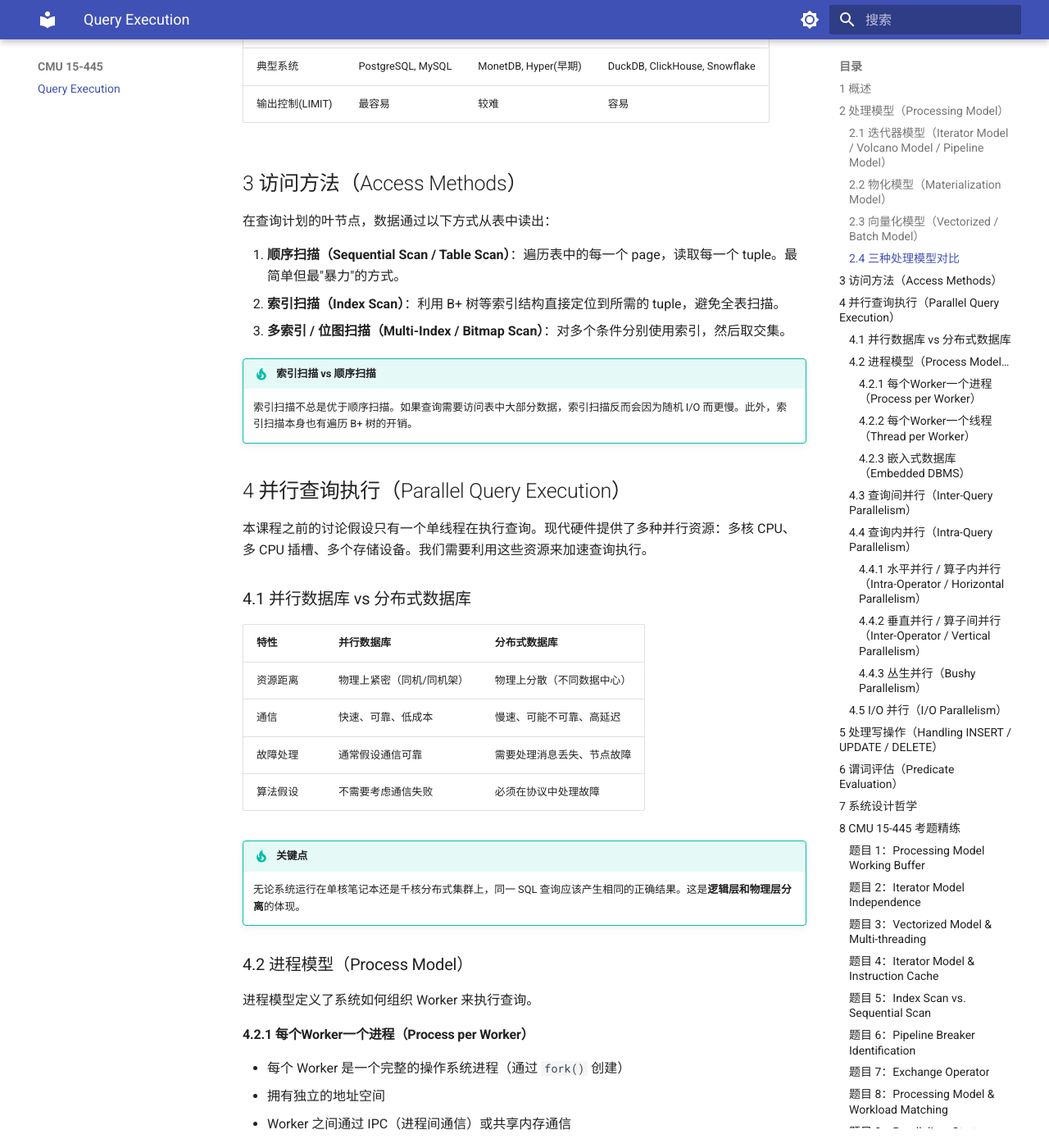
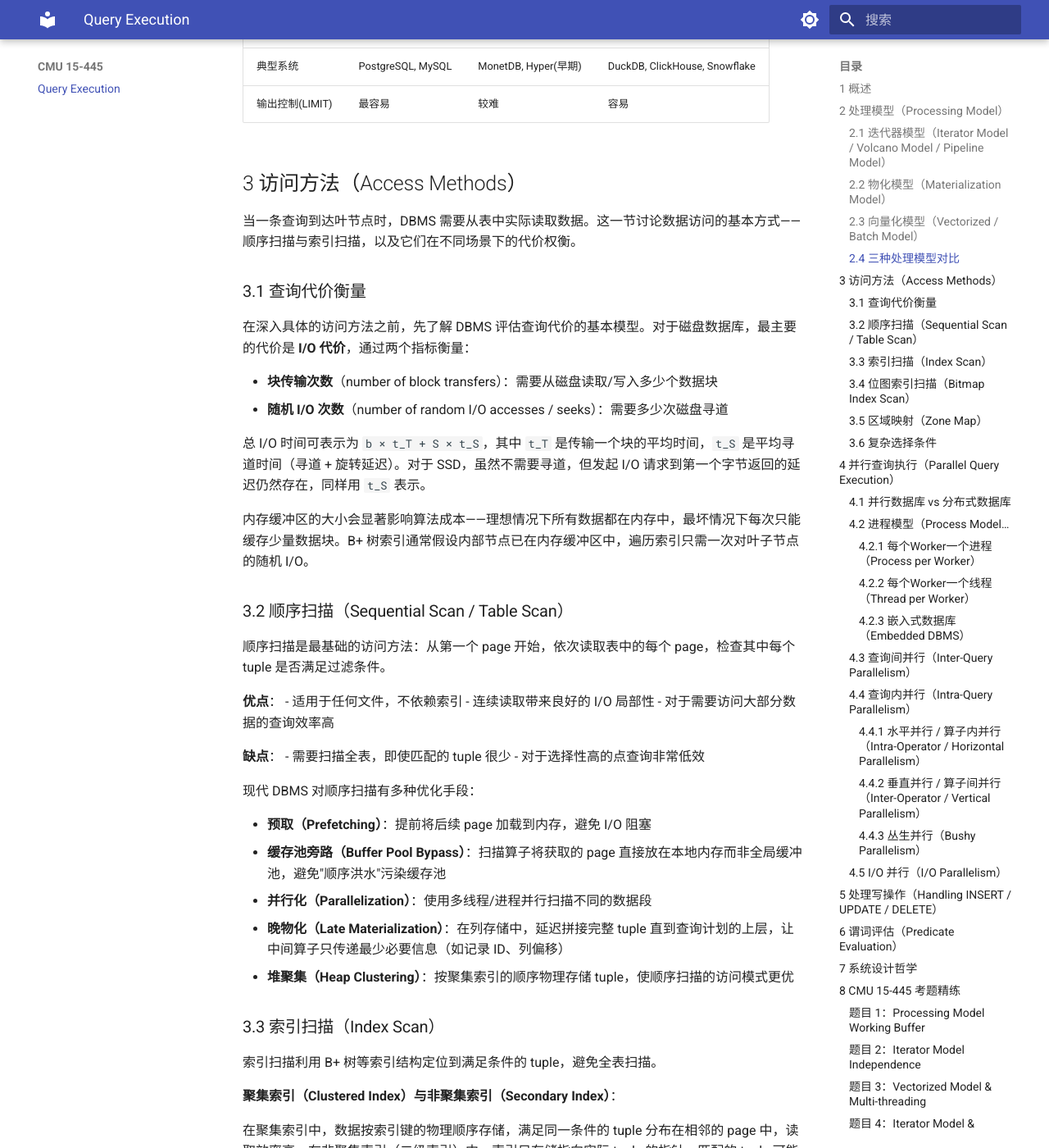
Before and after one commit to Sushidesu486/note.shouss.top, an MkDocs documentation site: the page built from docs/query_execution.md, in a window 1280 px wide and 1400 px high, scrolled down 4505 px. Shown: the whole window at 82% size. Built offline with MkDocs 1.6.1 and Material for MkDocs 9.7.7, drawn with Linux system fonts in a browser that asks for light colours; some of the changed text lies outside the part shown.

Commit message:
docs(dbs:query processing): add more contents about access method

```diff
--- a/docs/query_execution.md
+++ b/docs/query_execution.md
@@ -155,14 +155,94 @@
 
 ## 3 访问方法（Access Methods）
 
-在查询计划的叶节点，数据通过以下方式从表中读出：
+当一条查询到达叶节点时，DBMS 需要从表中实际读取数据。这一节讨论数据访问的基本方式——顺序扫描与索引扫描，以及它们在不同场景下的代价权衡。
 
-1. **顺序扫描（Sequential Scan / Table Scan）**：遍历表中的每一个 page，读取每一个 tuple。最简单但最"暴力"的方式。
-2. **索引扫描（Index Scan）**：利用 B+ 树等索引结构直接定位到所需的 tuple，避免全表扫描。
-3. **多索引 / 位图扫描（Multi-Index / Bitmap Scan）**：对多个条件分别使用索引，然后取交集。
+### 3.1 查询代价衡量
 
-!!! tip "索引扫描 vs 顺序扫描"
-    索引扫描不总是优于顺序扫描。如果查询需要访问表中大部分数据，索引扫描反而会因为随机 I/O 而更慢。此外，索引扫描本身也有遍历 B+ 树的开销。
+在深入具体的访问方法之前，先了解 DBMS 评估查询代价的基本模型。对于磁盘数据库，最主要的代价是 **I/O 代价**，通过两个指标衡量：
+
+- **块传输次数**（number of block transfers）：需要从磁盘读取/写入多少个数据块
+- **随机 I/O 次数**（number of random I/O accesses / seeks）：需要多少次磁盘寻道
+
+总 I/O 时间可表示为 `b × t_T + S × t_S`，其中 `t_T` 是传输一个块的平均时间，`t_S` 是平均寻道时间（寻道 + 旋转延迟）。对于 SSD，虽然不需要寻道，但发起 I/O 请求到第一个字节返回的延迟仍然存在，同样用 `t_S` 表示。
+
+内存缓冲区的大小会显著影响算法成本——理想情况下所有数据都在内存中，最坏情况下每次只能缓存少量数据块。B+ 树索引通常假设内部节点已在内存缓冲区中，遍历索引只需一次对叶子节点的随机 I/O。
+
+### 3.2 顺序扫描（Sequential Scan / Table Scan）
+
+顺序扫描是最基础的访问方法：从第一个 page 开始，依次读取表中的每个 page，检查其中每个 tuple 是否满足过滤条件。
+
+**优点**：
+- 适用于任何文件，不依赖索引
+- 连续读取带来良好的 I/O 局部性
+- 对于需要访问大部分数据的查询效率高
+
+**缺点**：
+- 需要扫描全表，即使匹配的 tuple 很少
+- 对于选择性高的点查询非常低效
+
+现代 DBMS 对顺序扫描有多种优化手段：
+
+- **预取（Prefetching）**：提前将后续 page 加载到内存，避免 I/O 阻塞
+- **缓存池旁路（Buffer Pool Bypass）**：扫描算子将获取的 page 直接放在本地内存而非全局缓冲池，避免"顺序洪水"污染缓存池
+- **并行化（Parallelization）**：使用多线程/进程并行扫描不同的数据段
+- **晚物化（Late Materialization）**：在列存储中，延迟拼接完整 tuple 直到查询计划的上层，让中间算子只传递最少必要信息（如记录 ID、列偏移）
+- **堆聚集（Heap Clustering）**：按聚集索引的顺序物理存储 tuple，使顺序扫描的访问模式更优
+
+### 3.3 索引扫描（Index Scan）
+
+索引扫描利用 B+ 树等索引结构定位到满足条件的 tuple，避免全表扫描。
+
+**聚集索引（Clustered Index）与非聚集索引（Secondary Index）**：
+
+在聚集索引中，数据按索引键的物理顺序存储，满足同一条件的 tuple 分布在相邻的 page 中，读取效率高。在非聚集索引（二级索引）中，索引只存储指向实际 tuple 的指针，匹配的 tuple 可能分散在不同的 page 中，每条记录都需要一次随机 I/O。
+
+**不同条件类型的索引使用策略**：
+
+- **等值条件 + 聚集索引（键属性）**：一次 B+ 树遍历定位到目标，读取一个 tuple，代价为 `(h + 1) × (t_S + t_T)`（`h` 为 B+ 树高度）
+- **等值条件 + 聚集索引（非键属性）**：查找第一个匹配 tuple 后顺序扫描连续数据块
+- **等值条件 + 二级索引**：每检索一个 tuple 需要一次 I/O，代价为 `(h + n) × (t_S + t_T)`（`n` 为匹配 tuple 数）。当 `n` 较大时代价极高
+- **比较条件（`A > v` 等）**：聚集索引下先定位到 `v` 再顺序扫描至末尾；二级索引下很少使用比较条件，除非匹配记录极少
+
+**索引扫描 vs 顺序扫描**：索引扫描不总是更优的选择。如果查询需要访问表中大部分数据（约超过 10–20% 的 tuple），顺序扫描的连续 I/O 会比索引扫描的随机 I/O 更快。PostgreSQL 优化器在估计查询超过约 10% 的表行时会默认选择顺序扫描。
+
+### 3.4 位图索引扫描（Bitmap Index Scan）
+
+当查询涉及多个条件且无法确定索引扫描和顺序扫描哪个更优时，PostgreSQL 使用位图索引扫描作为混合策略：
+
+1. 对每个条件分别使用对应的索引，获取匹配 tuple 的 page ID 集合
+2. 构建位图：每一位代表一个 page 是否被匹配
+3. 对多个位图取**交集**（合取条件）或**并集**（析取条件）
+4. 按 page 物理顺序依次读取标记的 page，在内存中检查具体条件
+
+位图索引扫描既避免了纯索引扫描的大量随机 I/O（因为按物理顺序读取），又避免了纯顺序扫描的全表遍历（因为只读取匹配的 page）。
+
+### 3.5 区域映射（Zone Map）
+
+区域映射是一种**无损数据跳过**（lossless data skipping）技术：
+
+- 为每个 page（或一组 page）预计算其中各列的最小值、最大值等聚合值
+- 这些聚合值存储在一个独立的 zone map page 中
+- 扫描时先检查 zone map：如果查询条件的值范围与某个 page 的值范围无交集，则直接跳过该 page
+
+例如，查询 `WHERE age > 30`，某个 page 的 zone map 显示该页 `age` 列最大值是 25，则该 page 可被完全跳过。区域映射在云数据库系统中尤为重要，因为减少网络数据传输能显著降低成本。
+
+### 3.6 复杂选择条件
+
+以上讨论主要针对简单的等值或比较条件。对于更复杂的谓词：
+
+**合取条件（`θ₁ AND θ₂ AND ... AND θₙ`）**：
+
+- 从每个简单条件中选出代价最低的索引访问路径
+- 用该索引检索匹配的 tuple
+- 在内存缓冲区中对检索到的 tuple 验证其余条件
+
+**析取条件（`θ₁ OR θ₂ OR ... OR θₙ`）**：
+
+- 对有索引的每个条件分别进行索引扫描
+- 对结果取并集（可使用位图并集避免重复）
+
+**复合索引**：如果存在覆盖多个属性的复合索引（如 `(A, B)` 上的索引），合取条件 `A = 1 AND B = 2` 可直接通过一次索引查找解决。
 
 ## 4 并行查询执行（Parallel Query Execution）
 
```
